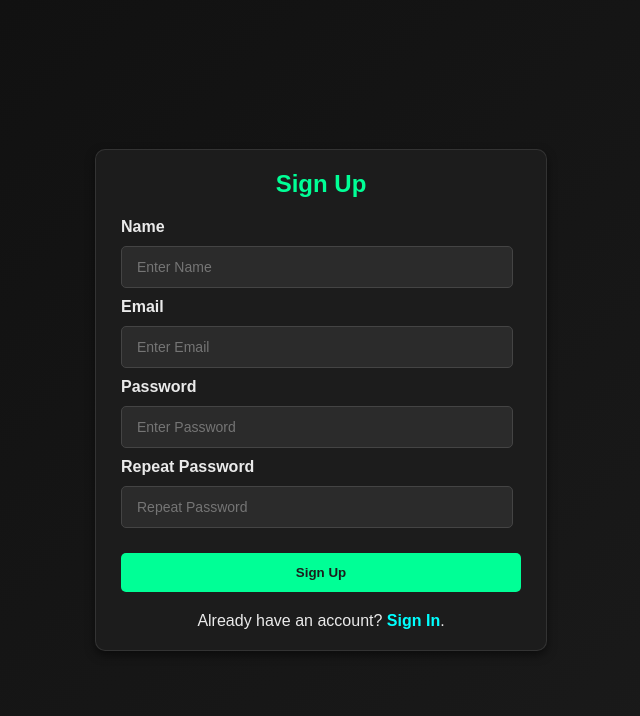
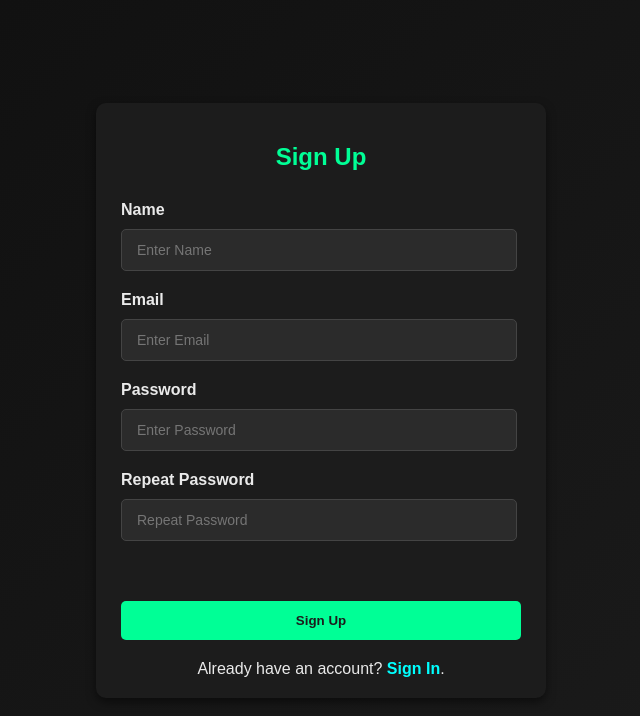
Before and after one commit to S7-Shadow/S7-HackSprint, a Flask app: page /SignUp/ in a window 1280 px wide. Shown: the top 716 px of the page, without its empty margins (319-959 px from the left). Run offline with Flask 3, Linux system fonts and the light colour scheme.

Commit message:
Modified CSS files

```diff
--- a/static/SignUp.css
+++ b/static/SignUp.css
@@ -20,21 +20,22 @@ body {
     background: #1c1c1c;
     border-radius: 10px;
     box-shadow: 0 4px 10px rgba(0, 0, 0, 0.5);
-    border: 1px solid rgba(255, 255, 255, 0.1);
 }
 
 h1 {
     text-align: center;
     font-size: 24px;
     color: #00FF96;
-    margin-bottom: 20px;
+    margin-top: 20px;
+    margin-bottom: 30px;
 }
 
 /* Input Fields */
 input[type="text"], input[type="email"], input[type="password"] {
-    width: 90%;
+    width: 91%;
     padding: 12px 15px;
     margin: 10px 0;
+    margin-bottom: 20px;
     border: 1px solid #444;
     border-radius: 5px;
     background: #2b2b2b;
@@ -52,7 +53,7 @@ input[type="text"]:focus, input[type="email"]:focus, input[type="password"]:focu
 .SignUpButton {
     width: 100%;
     padding: 12px;
-    margin-top: 15px;
+    margin-top: 40px;
     background-color: #00FF96;
     color: #1c1c1c;
     font-weight: bold;
--- a/static/Styles.css
+++ b/static/Styles.css
@@ -38,7 +38,7 @@ body{
     text-align: center;
     border: none;
     margin: 4px 10px;
-    padding: 1rem 2rem;
+    padding: 1rem 0.1rem;
     display: inline-block;
     transition-duration: 0.4s;
     cursor: pointer;
@@ -55,6 +55,7 @@ body{
     font-weight: bold;
     color: #1c1c1c;
     text-decoration: none;
+    padding: 1rem 3rem;
 }
 
 .Footer{
```
Also changed, not shown: static/SignIn.css (+3 -4 lines).
